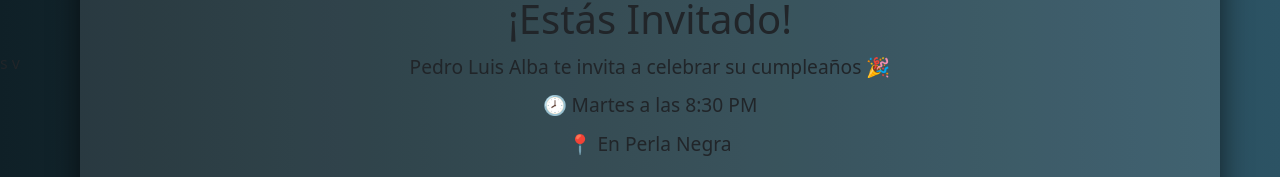
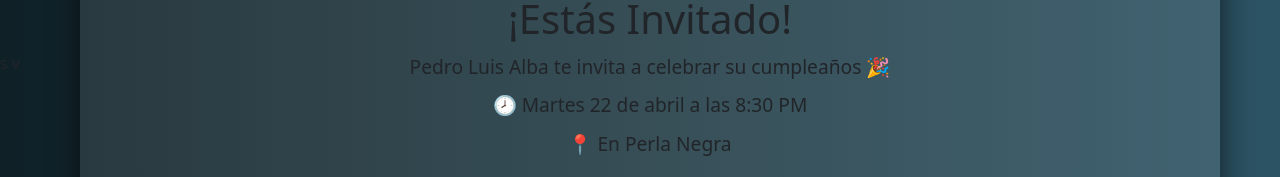
Before and after one commit to luis12alba/cumplegithub.io, a plain HTML site: page index.html in a window 1280 px wide. Shown: the part 337-514 px from the top of the page. Drawn offline with nearby package versions, Linux system fonts and the light colour scheme.

Commit message:
Update index.html

```diff
--- a/index.html
+++ b/index.html
@@ -18,7 +18,7 @@ v</h1>
         <div id="countdown" class="countdown"></div>
         <h1 class="titulo-animado">¡Estás Invitado!</h1>
         <p class="nombre">Pedro Luis Alba te invita a celebrar su cumpleaños 🎉</p>
-        <p class="detalle">🕗 Martes a las 8:30 PM</p>
+        <p class="detalle">🕗 Martes 22 de abril a las 8:30 PM</p>
         <p class="lugar">📍 En Perla Negra</p>
         <div class="botones">
             <button id="btn-si">Sí, asistiré</button>
```
